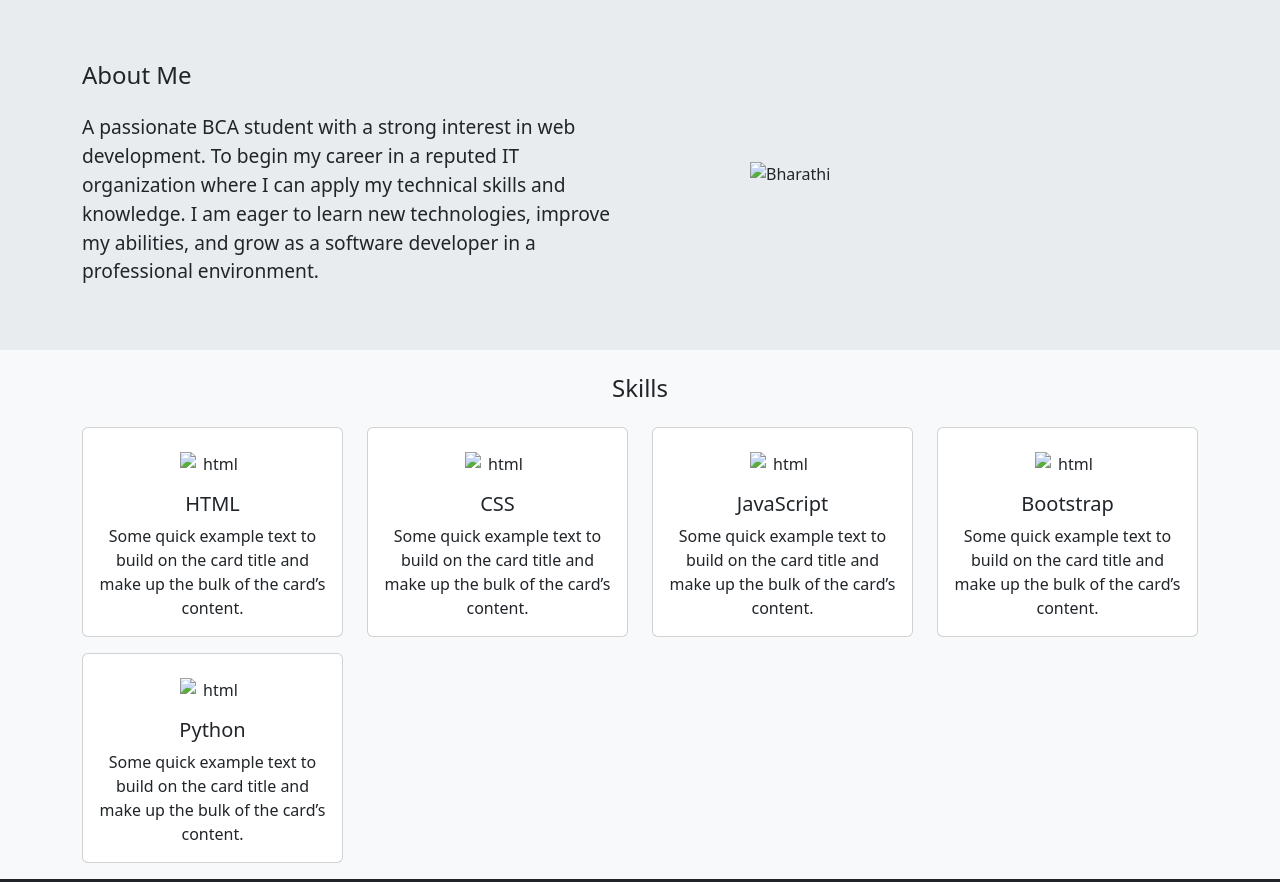
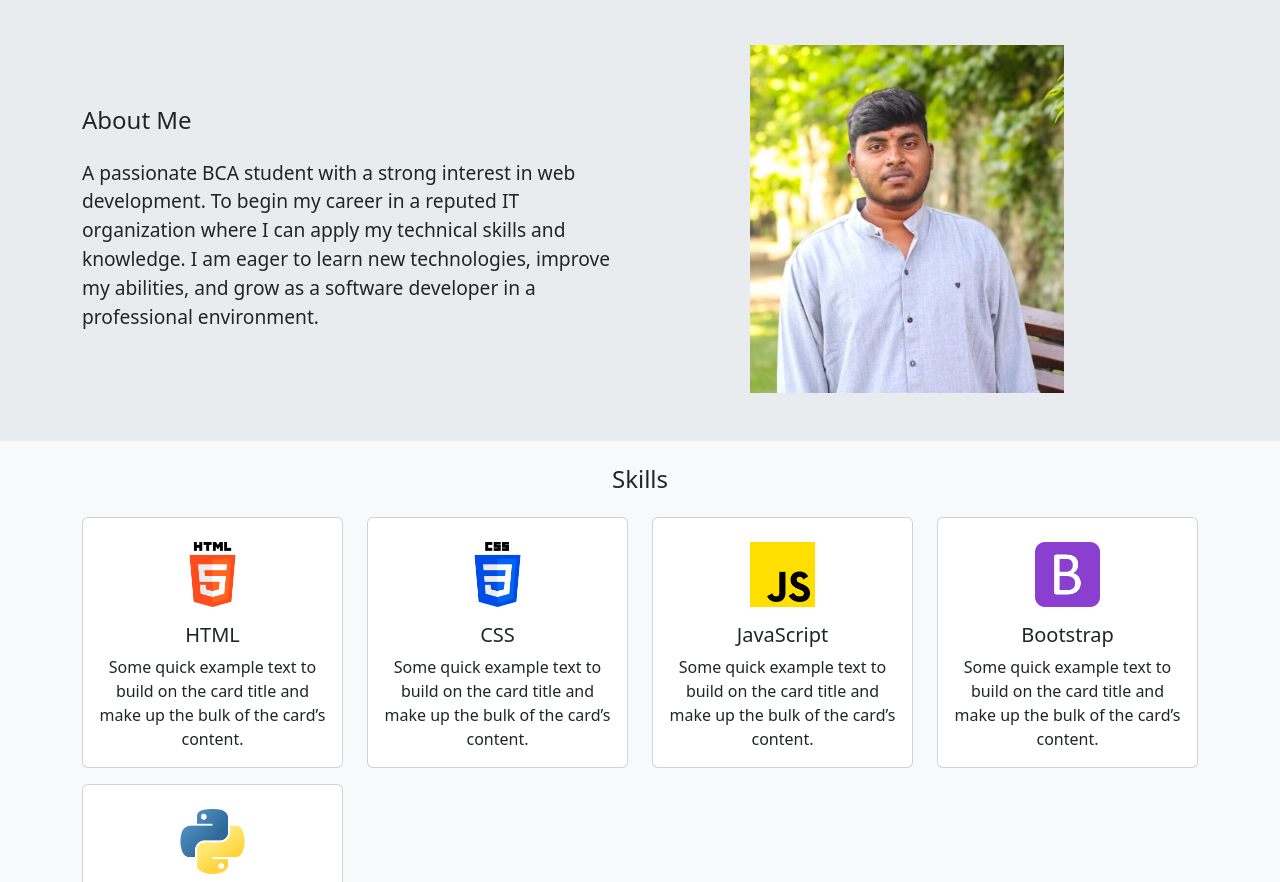
Before and after one commit to bharathi421/Bharathi-portfolio, a plain HTML site: page index.html in a window 1280 px wide. Shown: the part 664-1546 px from the top of the page. Drawn offline with nearby package versions, Linux system fonts and the light colour scheme; files that its build step writes are made by us from their sources.

Commit message:
added path again

```diff
--- a/index.html
+++ b/index.html
@@ -9,7 +9,7 @@
   <link rel="preconnect" href="https://fonts.gstatic.com" crossorigin>
   <link href="https://fonts.googleapis.com/css2?family=Tinos:ital,wght@0,400;0,700;1,400;1,700&display=swap"
     rel="stylesheet">
-  <link rel="stylesheet" href="styles.css">
+  <link rel="stylesheet" href="./css/styles.css">
   <link href="https://cdn.jsdelivr.net/npm/bootstrap@5.3.8/dist/css/bootstrap.min.css" rel="stylesheet"
     integrity="sha384-sRIl4kxILFvY47J16cr9ZwB07vP4J8+LH7qKQnuqkuIAvNWLzeN8tE5YBujZqJLB" crossorigin="anonymous">
 </head>
@@ -64,7 +64,7 @@
             improve my abilities, and grow as a software developer in a professional environment.</p>
         </div>
         <div class="col-md-6">
-          <img src="./portfolio/images/photoroom_20251026_203059.jpg" alt="Bharathi" class=" pic img-fluid w-75 mb-0 px-5">
+          <img src="./images/Photoroom_20251026_203059.JPG" alt="Bharathi" class=" pic img-fluid w-75 mb-0 px-5">
         </div>
       </div>
     </div>
@@ -79,7 +79,7 @@
       <div class="row">
         <div class="col-md-3 pb-3">
           <div class="card text-center">
-            <img src="./portfolio/images/html-5_5968267.png" class="card-img-top m-auto w-25 pt-4" alt="html">
+            <img src="./images/html-5_5968267.png" class="card-img-top m-auto w-25 pt-4" alt="html">
             <div class="card-body">
               <h5 class="card-title ">HTML</h5>
               <p class="card-text">Some quick example text to build on the card title and make up the bulk of the card’s
@@ -89,7 +89,7 @@
         </div>
         <div class="col-md-3 pb-3">
           <div class="card text-center">
-            <img src="./portfolio/images/css-3_5968242.png" class="card-img-top m-auto w-25 pt-4" alt="html">
+            <img src="./images/css-3_5968242.png" class="card-img-top m-auto w-25 pt-4" alt="html">
             <div class="card-body">
               <h5 class="card-title ">CSS</h5>
               <p class="card-text">Some quick example text to build on the card title and make up the bulk of the card’s
@@ -99,7 +99,7 @@
         </div>
         <div class="col-md-3 pb-3">
           <div class="card text-center">
-            <img src="./portfolio/images/js_5968292.png" class="card-img-top m-auto w-25 pt-4" alt="html">
+            <img src="./images/js_5968292.png" class="card-img-top m-auto w-25 pt-4" alt="html">
             <div class="card-body">
               <h5 class="card-title ">JavaScript</h5>
               <p class="card-text">Some quick example text to build on the card title and make up the bulk of the card’s
@@ -109,7 +109,7 @@
         </div>
         <div class="col-md-3 pb-3">
           <div class="card text-center">
-            <img src="./portfolio/images/beta_9999362.png" class="card-img-top m-auto w-25 pt-4" alt="html">
+            <img src="./images/beta_9999362.png" class="card-img-top m-auto w-25 pt-4" alt="html">
             <div class="card-body">
               <h5 class="card-title ">Bootstrap</h5>
               <p class="card-text">Some quick example text to build on the card title and make up the bulk of the card’s
@@ -119,7 +119,7 @@
         </div>
         <div class="col-md-3 pb-3">
           <div class="card text-center">
-            <img src="./portfolio/images/python_5968350.png" class="card-img-top m-auto w-25 pt-4 " alt="html">
+            <img src="./images/python_5968350.png" class="card-img-top m-auto w-25 pt-4 " alt="html">
             <div class="card-body">
               <h5 class="card-title ">Python</h5>
               <p class="card-text">Some quick example text to build on the card title and make up the bulk of the card’s
--- a/styles.css
+++ b/styles.css
@@ -1,5 +1,5 @@
 .banner{
-   background-image: url(./portfolio/images/mac2.jpg);
+   background-image: url(../images/mac2.jpg);
    background-size: cover;
    background-repeat: no-repeat;
    padding: 120px 0px 250px 0px;
```
